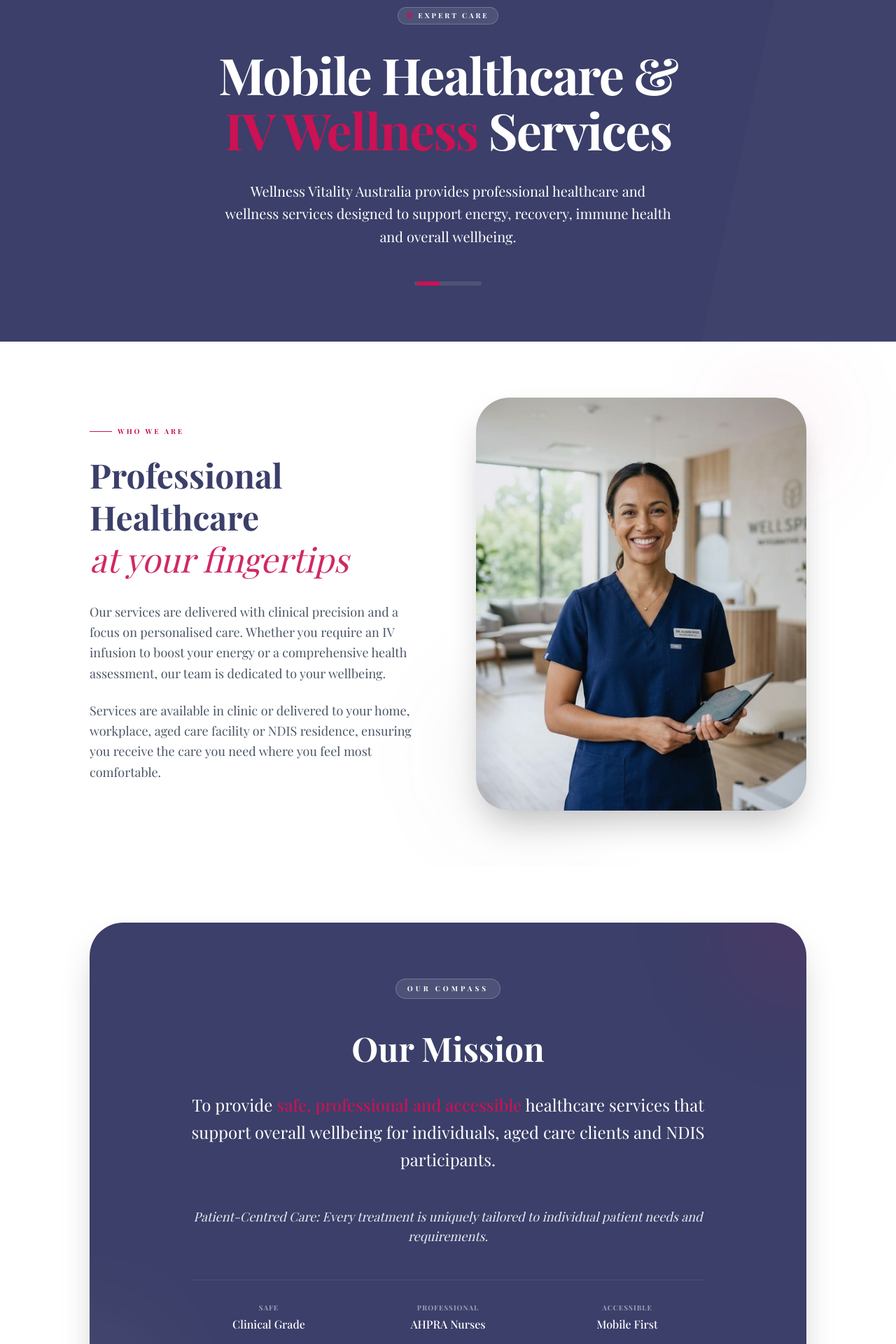
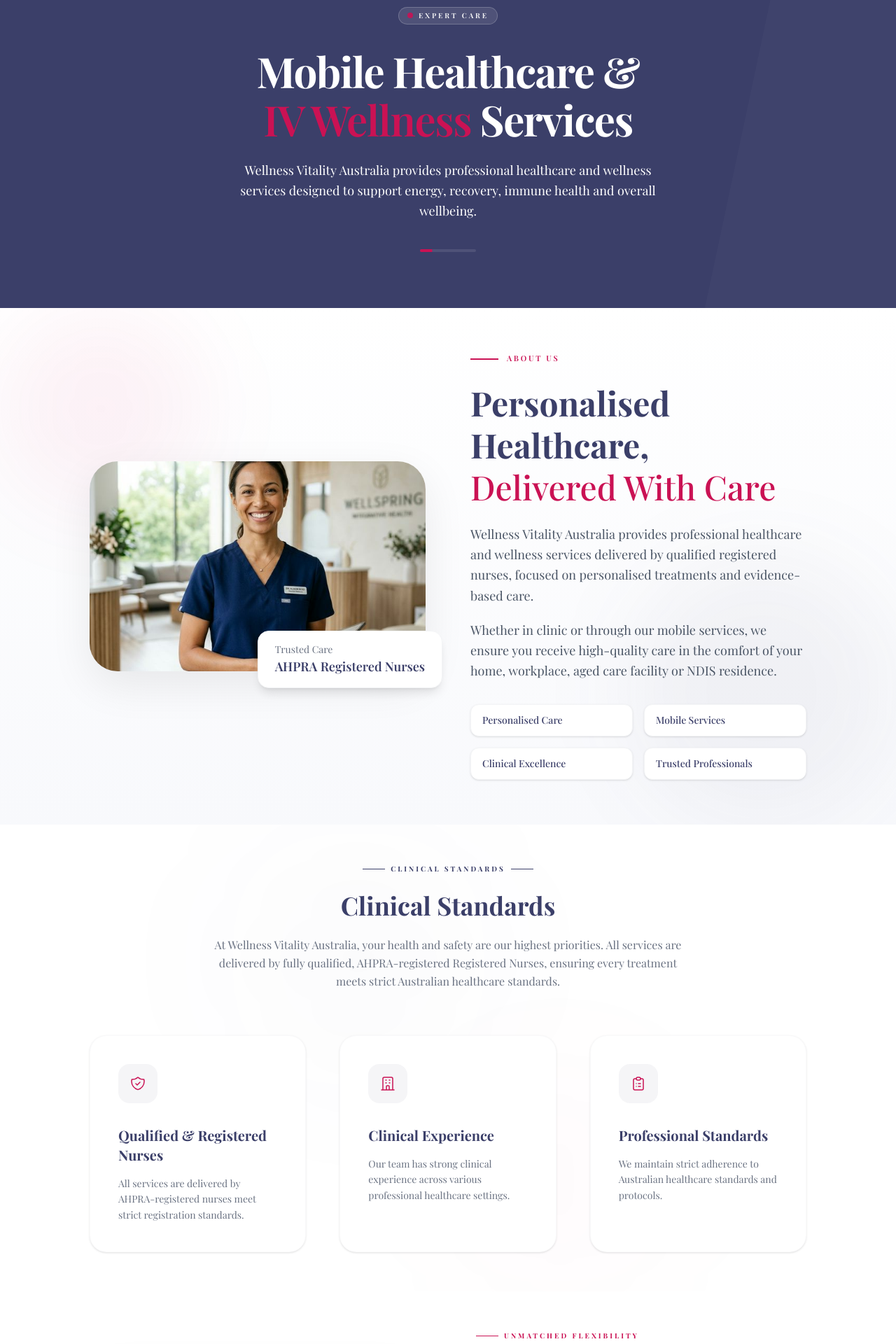
Before and after one commit to IT-Alliance-Tech/wellness-vitality, a Next.js app: page /about in a window 1280 px wide. Shown: the part 120-2040 px from the top of the page at 70% size. Built offline with nearby package versions, Linux system fonts and the light colour scheme.

Commit message:
Updated about us page, contact us, booking page,training page

```diff
--- a/src/app/about/page.jsx
+++ b/src/app/about/page.jsx
@@ -12,7 +12,7 @@
     <main className="min-h-screen bg-white">
       <Hero />
       <AboutIntro />
-      <MissionStatement />
+      {/* <MissionStatement /> */}
       <ClinicalExcellence />
       <MobileConvenience />
 
@@ -20,7 +20,7 @@
       <Newsletter />
 
       {/* Clinical Disclaimer */}
-      <section className="py-16 bg-white border-t border-gray-100">
+      <section className="py-10 bg-white border-t border-gray-100">
         <div className="w-full max-w-6xl mx-auto px-4 sm:px-6 lg:px-12 xl:px-16 text-center">
           <p className="text-xs text-gray-400 italic w-full leading-relaxed">
             <span className="font-bold text-gray-500 not-italic block mb-2 uppercase tracking-widest text-[10px]">Clinical Disclaimer</span>
--- a/src/app/booking/page.jsx
+++ b/src/app/booking/page.jsx
@@ -5,7 +5,7 @@
   return (
     <main className="min-h-screen bg-white">
       {/* Hero Section */}
-      <section className="relative py-20 bg-[#3b3f69] overflow-hidden">
+      <section className="relative pt-32 md:pt-48 pb-20 md:pb-24 bg-[#3b3f69] overflow-hidden">
         <div className="absolute inset-0 pointer-events-none">
           <div className="absolute top-0 right-0 w-1/3 h-full bg-white/[0.02] -skew-x-12 translate-x-1/2" />
         </div>
--- a/src/components/sections/about/AboutIntro.jsx
+++ b/src/components/sections/about/AboutIntro.jsx
@@ -2,48 +2,93 @@
 
 const AboutIntro = () => {
   return (
-    <section className="py-20 bg-white overflow-hidden">
-      <div className="w-full max-w-6xl mx-auto px-4 sm:px-6 lg:px-12 xl:px-16">
-        <div className="grid grid-cols-1 lg:grid-cols-2 gap-20 items-center">
+    <section className="relative py-16 bg-gradient-to-b from-white to-[#f8f9fc] overflow-hidden">
 
-          {/* Content Side */}
-          <div className="order-2 lg:order-1 reveal-left delay-200">
-            <div className="flex items-center gap-2 mb-6">
-              <div className="w-8 h-px bg-rose" />
-              <span className="text-[10px] font-bold uppercase tracking-[0.3em] text-rose">Who We Are</span>
+      {/* Background glow elements */}
+      <div className="absolute top-0 left-0 w-72 h-72 bg-[#ca1254]/5 rounded-full blur-3xl" />
+      <div className="absolute bottom-0 right-0 w-96 h-96 bg-[#3b3f69]/5 rounded-full blur-3xl" />
+
+      <div className="w-full max-w-6xl mx-auto px-4 sm:px-6 lg:px-12 xl:px-16 relative z-10">
+        <div className="grid grid-cols-1 lg:grid-cols-2 gap-16 items-center">
+
+          {/* Image Side */}
+          <div className="relative group reveal-left">
+            <div className="aspect-[5/4] md:aspect-[16/10] rounded-[2.5rem] overflow-hidden shadow-[0_20px_60px_rgba(0,0,0,0.08)]">
+              <img
+                src="/hero_healthcare.png"
+                alt="Healthcare service"
+                className="w-full h-full object-cover transition-transform duration-700 group-hover:scale-105"
+              />
             </div>
 
-            <h2 className="text-4xl md:text-5xl font-bold text-indigo mb-8 leading-tight">
-              Professional Healthcare <br />
-              <span className="italic font-light text-rose/90">at your fingertips</span>
-            </h2>
-
-            <div className="space-y-6 text-lg text-gray-600 leading-relaxed font-light">
-              <p>
-                Our services are delivered with clinical precision and a focus on personalised care. Whether you require an IV infusion to boost your energy or a comprehensive health assessment, our team is dedicated to your wellbeing.
-              </p>
-              <p>
-                Services are available in clinic or delivered to your home, workplace, aged care facility or NDIS residence, ensuring you receive the care you need where you feel most comfortable.
+            {/* Floating card */}
+            <div className="absolute -bottom-6 -right-6 bg-white rounded-2xl shadow-lg px-6 py-4 border border-gray-100">
+              <p className="text-sm text-gray-500">Trusted Care</p>
+              <p className="text-lg font-semibold text-[#3b3f69]">
+                AHPRA Registered Nurses
               </p>
             </div>
           </div>
 
-          {/* Image Side */}
-          <div className="order-1 lg:order-2 relative group reveal-right">
-            <div className="aspect-[4/5] rounded-[3rem] overflow-hidden shadow-2xl relative">
-              <img
-                src="/hero_healthcare.png"
-                alt="Professional Healthcare"
-                className="w-full h-full object-cover group-hover:scale-105 transition-transform duration-700"
-              />
-              <div className="absolute inset-0 bg-indigo/10 group-hover:opacity-0 transition-opacity duration-500" />
+          {/* Content Side */}
+          <div className="reveal-right delay-200">
+
+            {/* Tag */}
+            <div className="flex items-center gap-3 mb-6">
+              <div className="w-10 h-[2px] bg-[#ca1254]" />
+              <span className="text-[11px] font-semibold uppercase tracking-[0.25em] text-[#ca1254]">
+                About Us
+              </span>
             </div>
 
-            {/* Decorative bloom */}
-            <div className="absolute -top-10 -right-10 w-40 h-40 bg-rose/5 rounded-full blur-3xl" />
-            <div className="absolute -bottom-10 -left-10 w-60 h-60 bg-indigo/5 rounded-full blur-3xl -z-10" />
+            {/* Heading */}
+            <h2 className="text-3xl md:text-5xl font-semibold text-[#3b3f69] mb-6 leading-tight">
+              Personalised Healthcare,
+              <br />
+              <span className="text-[#ca1254] font-medium">
+                Delivered With Care
+              </span>
+            </h2>
+
+            {/* Description */}
+            <div className="space-y-5 text-base md:text-lg text-gray-600 leading-relaxed font-light">
+              <p>
+                Wellness Vitality Australia provides professional healthcare and
+                wellness services delivered by qualified registered nurses,
+                focused on personalised treatments and evidence-based care.
+              </p>
+              <p>
+                Whether in clinic or through our mobile services, we ensure you
+                receive high-quality care in the comfort of your home,
+                workplace, aged care facility or NDIS residence.
+              </p>
+            </div>
+
+            {/* Highlights */}
+            <div className="mt-8 grid grid-cols-2 gap-4">
+              <div className="bg-white border border-gray-100 rounded-xl px-4 py-3 shadow-sm">
+                <p className="text-sm font-medium text-[#3b3f69]">
+                  Personalised Care
+                </p>
+              </div>
+              <div className="bg-white border border-gray-100 rounded-xl px-4 py-3 shadow-sm">
+                <p className="text-sm font-medium text-[#3b3f69]">
+                  Mobile Services
+                </p>
+              </div>
+              <div className="bg-white border border-gray-100 rounded-xl px-4 py-3 shadow-sm">
+                <p className="text-sm font-medium text-[#3b3f69]">
+                  Clinical Excellence
+                </p>
+              </div>
+              <div className="bg-white border border-gray-100 rounded-xl px-4 py-3 shadow-sm">
+                <p className="text-sm font-medium text-[#3b3f69]">
+                  Trusted Professionals
+                </p>
+              </div>
+            </div>
+
           </div>
-
         </div>
       </div>
     </section>
--- a/src/components/sections/about/ClinicalExcellence.jsx
+++ b/src/components/sections/about/ClinicalExcellence.jsx
@@ -32,7 +32,7 @@
   ];
 
   return (
-    <section className="relative py-20 bg-white overflow-hidden">
+    <section className="relative py-14 bg-white overflow-hidden">
       {/* Subtle decorative accents */}
       <div className="absolute top-0 left-1/4 w-96 h-96 bg-indigo/[0.02] rounded-full blur-[100px] pointer-events-none" />
       <div className="absolute bottom-0 right-1/4 w-80 h-80 bg-rose/[0.02] rounded-full blur-[100px] pointer-events-none" />
--- a/src/components/sections/about/Hero.jsx
+++ b/src/components/sections/about/Hero.jsx
@@ -8,23 +8,31 @@
       </div>
 
       <div className="w-full max-w-6xl mx-auto px-4 sm:px-6 lg:px-12 xl:px-16 relative z-10 text-center reveal-up">
+
+        {/* Badge */}
         <div className="inline-flex items-center gap-2 px-3 py-1 rounded-full bg-white/10 border border-white/20 mb-8">
           <div className="w-2 h-2 rounded-full bg-[#ca1254] animate-pulse" />
-          <span className="text-[10px] font-bold uppercase tracking-[0.3em] text-white">Expert Care</span>
+          <span className="text-[10px] font-semibold uppercase tracking-[0.3em] !text-white">
+            Expert Care
+          </span>
         </div>
 
-        <h1 className="text-5xl md:text-7xl font-bold !text-white mb-8 leading-[1.1] tracking-tight">
+        {/* Heading */}
+        <h1 className="text-4xl md:text-6xl font-semibold !text-white mb-6 leading-[1.15] tracking-tight">
           Mobile Healthcare & <br className="hidden md:block" />
-          <span className="text-[#ca1254]">IV Wellness</span> Services
+          <span className="text-[#ca1254] font-semibold">IV Wellness</span> Services
         </h1>
 
-        <p className="text-xl text-white w-full max-w-3xl mx-auto px-4 sm:px-6 lg:px-12 xl:px-16 leading-relaxed font-light">
+        {/* Description */}
+        <p className="text-lg !text-white w-full max-w-3xl mx-auto px-4 sm:px-6 lg:px-12 xl:px-16 leading-relaxed font-light">
           Wellness Vitality Australia provides professional healthcare and wellness services designed to support energy, recovery, immune health and overall wellbeing.
         </p>
 
-        <div className="mt-12 w-24 h-1.5 bg-white/10 mx-auto rounded-full overflow-hidden">
+        {/* Divider */}
+        <div className="mt-10 w-20 h-1 bg-white/10 mx-auto rounded-full overflow-hidden">
           <div className="h-full bg-[#ca1254] w-1/3 animate-[slide_2s_infinite_linear]" />
         </div>
+
       </div>
     </section>
   );
--- a/src/components/sections/about/MissionStatement.jsx
+++ b/src/components/sections/about/MissionStatement.jsx
@@ -1,45 +1,122 @@
 import React from 'react';
+
+const NAVY = "#3b3f69";
+const CRIMSON = "#ca1254";
+
+const pillars = [
+  {
+    value: 'Clinical Grade',
+    desc: 'Evidence-based protocols at every step.',
+    icon: (
+      <svg width="18" height="18" viewBox="0 0 24 24" fill="none" stroke="#ca1254" strokeWidth="2" strokeLinecap="round" strokeLinejoin="round">
+        <path d="M12 22s8-4 8-10V5l-8-3-8 3v7c0 6 8 10 8 10z" />
+      </svg>
+    ),
+  },
+  {
+    value: 'AHPRA Nurses',
+    desc: 'Fully registered, experienced practitioners.',
+    icon: (
+      <svg width="18" height="18" viewBox="0 0 24 24" fill="none" stroke="#ca1254" strokeWidth="2" strokeLinecap="round" strokeLinejoin="round">
+        <path d="M17 21v-2a4 4 0 0 0-4-4H5a4 4 0 0 0-4 4v2" /><circle cx="9" cy="7" r="4" />
+        <path d="M23 21v-2a4 4 0 0 0-3-3.87M16 3.13a4 4 0 0 1 0 7.75" />
+      </svg>
+    ),
+  },
+  {
+    value: 'Mobile First',
+    desc: 'Care delivered where you need it most.',
+    icon: (
+      <svg width="18" height="18" viewBox="0 0 24 24" fill="none" stroke="#ca1254" strokeWidth="2" strokeLinecap="round" strokeLinejoin="round">
+        <circle cx="12" cy="12" r="10" /><line x1="2" y1="12" x2="22" y2="12" />
+        <path d="M12 2a15.3 15.3 0 0 1 4 10 15.3 15.3 0 0 1-4 10 15.3 15.3 0 0 1-4-10 15.3 15.3 0 0 1 4-10z" />
+      </svg>
+    ),
+  },
+];
 
 const MissionStatement = () => {
   return (
-    <section className="py-20 bg-white">
-      <div className="w-full max-w-6xl mx-auto px-4 sm:px-6 lg:px-12 xl:px-16">
-        <div className="bg-indigo rounded-[3rem] p-12 md:p-20 text-center relative overflow-hidden shadow-2xl reveal-up delay-200">
-          {/* Decorative accents */}
-          <div className="absolute top-0 right-0 w-64 h-64 bg-rose/10 rounded-full blur-3xl -translate-y-1/2 translate-x-1/2" />
-          <div className="absolute bottom-0 left-0 w-64 h-64 bg-white/5 rounded-full blur-3xl translate-y-1/2 -translate-x-1/2" />
+    <section style={{ padding: '40px 0', background: '#fff' }}>
+      <div style={{ maxWidth: 1100, margin: '0 auto', padding: '0 24px' }}>
+        <div style={{
+          background: NAVY,
+          borderRadius: 40,
+          overflow: 'hidden',
+          boxShadow: '0 24px 80px rgba(59,63,105,0.25)',
+          position: 'relative',
+        }}>
+          {/* Stripe texture */}
+          <div style={{ position: 'absolute', inset: 0, opacity: 0.03, backgroundImage: 'repeating-linear-gradient(-45deg, #fff 0px, #fff 1px, transparent 1px, transparent 12px)' }} />
+          {/* Glow TR */}
+          <div style={{ position: 'absolute', top: 0, right: 0, width: 500, height: 500, borderRadius: '50%', background: 'radial-gradient(circle, rgba(202,18,84,0.22) 0%, transparent 70%)', filter: 'blur(100px)', transform: 'translate(25%,-30%)', pointerEvents: 'none' }} />
+          {/* Glow BL */}
+          <div style={{ position: 'absolute', bottom: 0, left: 0, width: 300, height: 300, borderRadius: '50%', background: 'radial-gradient(circle, rgba(255,255,255,0.06) 0%, transparent 70%)', filter: 'blur(80px)', transform: 'translate(-30%,30%)', pointerEvents: 'none' }} />
 
-          <div className="relative z-10 w-full max-w-4xl mx-auto px-4 sm:px-6 lg:px-12 xl:px-16">
-            <div className="inline-flex items-center gap-2 px-4 py-1.5 rounded-full bg-white/10 border border-white/20 text-white text-[10px] font-bold uppercase tracking-[0.4em] mb-10">
-              Our Compass
+          {/* Layout */}
+          <div style={{ position: 'relative', zIndex: 1, display: 'grid', gridTemplateColumns: 'minmax(0,1fr) 1px minmax(0,1.5fr)' }} className="mission-grid">
+
+            {/* LEFT */}
+            <div style={{ padding: '52px 44px', display: 'flex', flexDirection: 'column', justifyContent: 'space-between', gap: 40 }}>
+              <div>
+                <div style={{ display: 'inline-flex', alignItems: 'center', padding: '6px 16px', borderRadius: 100, border: '1px solid rgba(255,255,255,0.2)', background: 'rgba(255,255,255,0.08)', color: 'rgba(255,255,255,0.8)', fontSize: 10, fontWeight: 700, letterSpacing: '0.35em', textTransform: 'uppercase', marginBottom: 28 }}>
+                  Our Compass
+                </div>
+                <h2 style={{ fontSize: 48, fontWeight: 700, color: '#fff', lineHeight: 1.1, margin: 0 }}>
+                  Our<br /><span style={{ color: CRIMSON }}>Mission.</span>
+                </h2>
+                <p style={{ marginTop: 16, color: 'rgba(255,255,255,0.4)', fontSize: 13, lineHeight: 1.7 }}>
+                  Patient-centred care — every treatment uniquely tailored to individual needs.
+                </p>
+              </div>
+              <div style={{ display: 'flex', flexDirection: 'column', gap: 20 }}>
+                {pillars.map((p) => (
+                  <div key={p.value} style={{ display: 'flex', alignItems: 'center', gap: 14 }}>
+                    <div style={{ width: 40, height: 40, borderRadius: 12, flexShrink: 0, display: 'flex', alignItems: 'center', justifyContent: 'center', background: 'rgba(202,18,84,0.12)', border: '1px solid rgba(202,18,84,0.25)' }}>
+                      {p.icon}
+                    </div>
+                    <div>
+                      <div style={{ color: '#fff', fontWeight: 600, fontSize: 14, lineHeight: 1.2 }}>{p.value}</div>
+                      <div style={{ color: 'rgba(255,255,255,0.4)', fontSize: 12, marginTop: 2 }}>{p.desc}</div>
+                    </div>
+                  </div>
+                ))}
+              </div>
             </div>
 
-            <h2 className="text-4xl md:text-5xl font-bold !text-white mb-8 leading-tight">
-              Our Mission
-            </h2>
+            {/* DIVIDER */}
+            <div style={{ alignSelf: 'stretch', background: 'linear-gradient(to bottom, transparent, rgba(255,255,255,0.1) 25%, rgba(255,255,255,0.1) 75%, transparent)' }} />
 
-            <p className="text-xl md:text-2xl text-white leading-relaxed font-light mb-12">
-              To provide <span className="text-rose font-medium">safe, professional and accessible</span> healthcare services that support overall wellbeing for individuals, aged care clients and NDIS participants.
-            </p>
-
-            <p className="text-lg text-white/90 italic mb-12">
-              Patient-Centred Care: Every treatment is uniquely tailored to individual patient needs and requirements.
-            </p>
-
-            <div className="grid grid-cols-1 md:grid-cols-3 gap-8 pt-8 border-t border-white/10">
-              {[
-                { label: 'Safe', value: 'Clinical Grade' },
-                { label: 'Professional', value: 'AHPRA Nurses' },
-                { label: 'Accessible', value: 'Mobile First' }
-              ].map((item) => (
-                <div key={item.label} className="flex flex-col gap-1">
-                  <span className="text-[10px] font-bold text-white/50 uppercase tracking-widest">{item.label}</span>
-                  <span className="text-white font-medium">{item.value}</span>
-                </div>
-              ))}
+            {/* RIGHT */}
+            <div style={{ padding: '52px 48px', display: 'flex', flexDirection: 'column', justifyContent: 'center' }}>
+              <div style={{ color: 'rgba(202,18,84,0.25)', fontSize: 100, lineHeight: 1, fontFamily: 'Georgia, serif', marginBottom: -20, userSelect: 'none' }}>"</div>
+              <p style={{ fontSize: 20, color: '#fff', lineHeight: 1.75, fontWeight: 300, marginBottom: 28 }}>
+                To provide{' '}
+                <span style={{ color: CRIMSON, fontWeight: 600 }}>safe, professional</span>
+                {' '}and{' '}
+                <span style={{ color: CRIMSON, fontWeight: 600 }}>accessible</span>
+                {' '}healthcare services that support overall wellbeing for individuals, aged care clients and NDIS participants.
+              </p>
+              <p style={{ fontSize: 14, color: 'rgba(255,255,255,0.6)', fontStyle: 'italic', lineHeight: 1.7, paddingLeft: 16, borderLeft: '2px solid rgba(202,18,84,0.5)', marginBottom: 32 }}>
+                Every treatment is uniquely tailored to individual patient needs and requirements.
+              </p>
+              <div style={{ display: 'flex', flexWrap: 'wrap', gap: 8 }}>
+                {['Aged Care', 'NDIS', 'Mobile Services', 'Clinical Grade'].map((tag) => (
+                  <span key={tag} style={{ fontSize: 10, fontWeight: 700, letterSpacing: '0.15em', textTransform: 'uppercase', padding: '6px 14px', borderRadius: 100, color: 'rgba(255,255,255,0.55)', background: 'rgba(255,255,255,0.07)', border: '1px solid rgba(255,255,255,0.1)' }}>
+                    {tag}
+                  </span>
+                ))}
+              </div>
             </div>
           </div>
         </div>
+
+        <style>{`
+          @media (max-width: 768px) {
+            .mission-grid { grid-template-columns: 1fr !important; }
+            .mission-grid > div:nth-child(2) { display: none; }
+          }
+        `}</style>
       </div>
     </section>
   );
--- a/src/components/sections/about/MobileConvenience.jsx
+++ b/src/components/sections/about/MobileConvenience.jsx
@@ -2,7 +2,7 @@
 
 const MobileConvenience = () => {
   return (
-    <section className="relative py-20 bg-white overflow-hidden">
+    <section className="relative py-14 bg-white overflow-hidden">
       {/* Subtle decorative gradient accent */}
       <div className="absolute bottom-0 right-0 w-96 h-96 bg-rose/[0.02] rounded-full blur-[120px] pointer-events-none translate-x-1/3 translate-y-1/3" />
       <div className="w-full max-w-6xl mx-auto px-4 sm:px-6 lg:px-12 xl:px-16 relative z-10">
```
Also changed, not shown: src/app/contact/page.jsx (+42 -10 lines), src/components/sections/home/BookingCTA.jsx (+45 -23 lines). Lines whose indentation alone changed are shown as unchanged.
